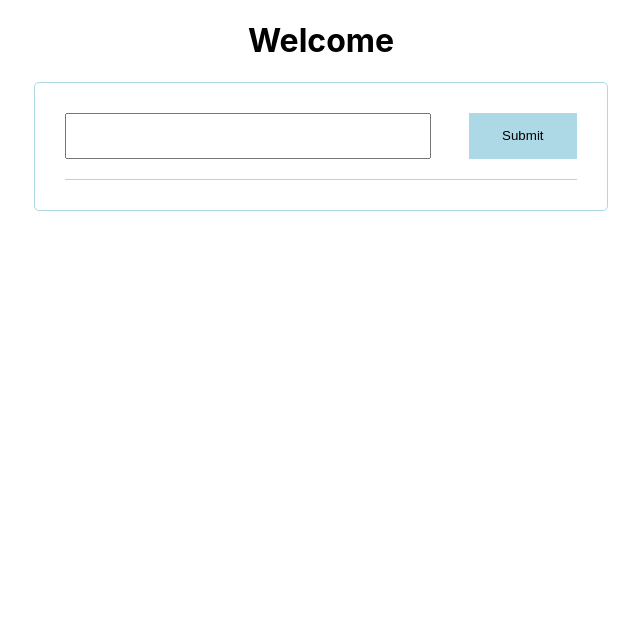
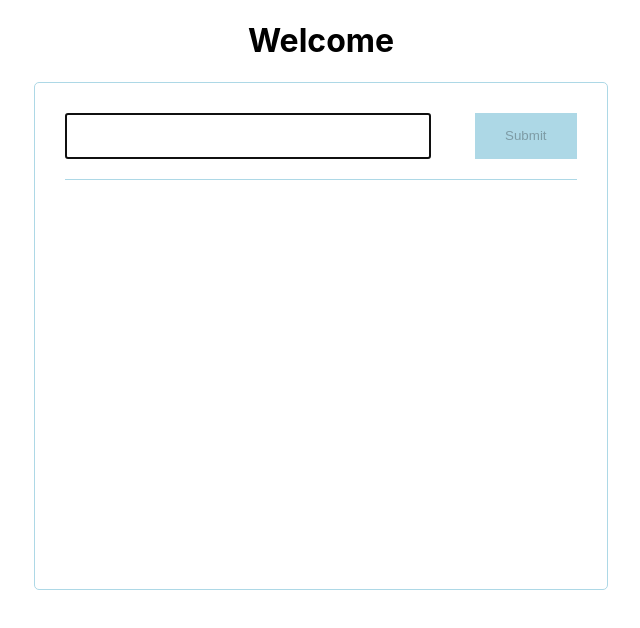
Before and after one commit to suman7063/bulls-cows, a React (Create React App) app: page / in a window 1280 px wide. Both pictures are taken after a click on the element "Play". Shown: the top 628 px of the page, without its empty margins (319-959 px from the left). Built offline with nearby package versions, Linux system fonts and the light colour scheme.

Commit message:
add auto focus

```diff
--- a/src/App.css
+++ b/src/App.css
@@ -84,6 +84,10 @@
   color: #fff;
   margin-top: -50px;
 }
+.list-container{
+  height: 400px;
+  overflow: scroll;
+}
 
 @media only screen and (max-width: 778px) {
   .App {
@@ -93,4 +97,7 @@
   .play-container{
     width: 70%;
   }
+  .list-container{
+    height: 300px;
+  }
 }
--- a/src/App.js
+++ b/src/App.js
@@ -1,4 +1,4 @@
-import { useState } from "react";
+import { useState,useRef } from "react";
 import "./App.css";
 import loser from './img/loser.png'
 import winner from './img/winner.png'
@@ -111,11 +111,10 @@ export default function App() {
   const [value, setValue] = useState("");
   const [error, setError] = useState("");
   const [isValid, setIsValid] = useState(false);
-  const [open,setOpen]=useState(false)
+  const [open,setOpen]=useState(false);
   const [list, setList] = useState([
     { inputValue: "", bull: 0, cow: 0, show: false }
   ]);
-
 
   function IsValidJSONString(str) {
     const reg = /^[a-z,\s]{4}$/;
@@ -137,9 +136,16 @@ export default function App() {
     }
   }
 
+  const inputRef = useRef(null);
+
+
   const handleChange = (e) => {
     setOpen(true)
     setValue(e.target.value.toLowerCase());
+    if (e.target.value === '') {
+      setError(['Please pass a default value of `{}` for the buttonStyle ']);
+      return;
+    }
     const valid = IsValidJSONString(e.target.value.toLowerCase());
 
     if (valid) {
@@ -149,9 +155,11 @@ export default function App() {
       setIsValid(false);
       setError(`Please enter only 4 unique characters`);
     }
+
   };
 
   const handleSubmit = () => {
+
     setOpen(true)
     if (isValid) {
       let bCount = 0;
@@ -197,6 +205,7 @@ export default function App() {
 
       setList(newItems);
       setValue("");
+      setIsValid(false);
     }
   };
   return (
@@ -221,21 +230,26 @@ export default function App() {
           onChange={handleChange}
           className="input-box"
           maxLength="4"
+          ref={inputRef}
+          autoFocus
         />
-        <input
-          value="Submit"
+        <button
           onClick={handleSubmit}
           className="button"
-        />
+          disabled={!isValid}
+        >
+          Submit
+          </button>
       </div>
       <div className="error">{error}</div>
+      <div className="list-container">
       {
         list.length<=10 ? list.map((content, index) => (
         <>
         {
-          content.bull === 4 ? <div><img src={winner} alt="winner" className="loser"/><p className="word">Word was <span style={{color:"red"}}>{arr}</span></p></div>:
+          content.bull === 4 ? <div key={`index+${index}`}><img src={winner} alt="winner" className="loser"/><p className="word">Word was <span style={{color:"red"}}>{arr}</span></p></div>:
 
-          <div className="row">
+          <div className="row" key={index}>
             {content.show && (
               <>
                 <div className="input-value">{content.inputValue}</div>
@@ -254,6 +268,7 @@ export default function App() {
       </div>
       }
     </div>
+    </div>
     </>
     )}
     </>
```
